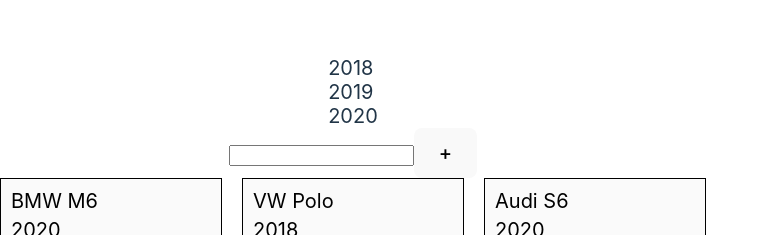
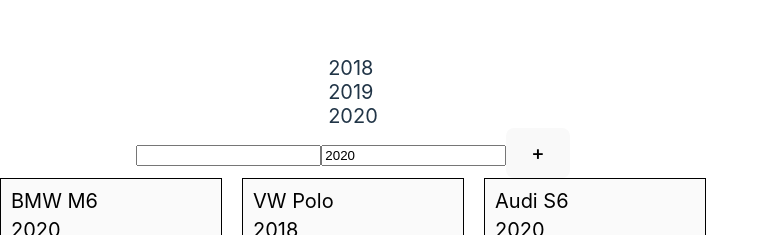
Before and after one commit to elis-11/usereducer-ts, a React (Vite) app: page / in a window 1280 px wide. Shown: the part 123-358 px from the top of the page, without its empty margins (0-769 px from the left). Built offline with nearby package versions, Linux system fonts and the light colour scheme.

Commit message:
Fixed Year

```diff
--- a/src/App.tsx
+++ b/src/App.tsx
@@ -13,7 +13,7 @@
   const [newCar, setNewCar] = useState<Car>({
     id: Date.now().toString(),
     name: "",
-    year: null,
+    year: 2020,
     url: "https://i.pravatar.cc",
   });
 
@@ -33,7 +33,7 @@
     setNewCar({
       id: Date.now().toString(),
       name: "",
-      year: null,
+      year: 2020,
       url: "https://i.pravatar.cc",
     })
   };
@@ -54,6 +54,12 @@
           value={newCar.name}
           onChange={(e) => setNewCar({ ...newCar, name: e.target.value })}
         />
+        <input
+          type="number"
+          name="year"
+          value={newCar.year}
+          onChange={(e) => setNewCar({ ...newCar, year: Number(e.target.value) })}
+        />
         <button type="submit">+</button>
       </form>
 
--- a/src/types/car.ts
+++ b/src/types/car.ts
@@ -1,6 +1,6 @@
 export type Car = {
   id: string;
   name: string;
-  year: number | null | undefined;
+  year: number;
   url: string;
 };
```
